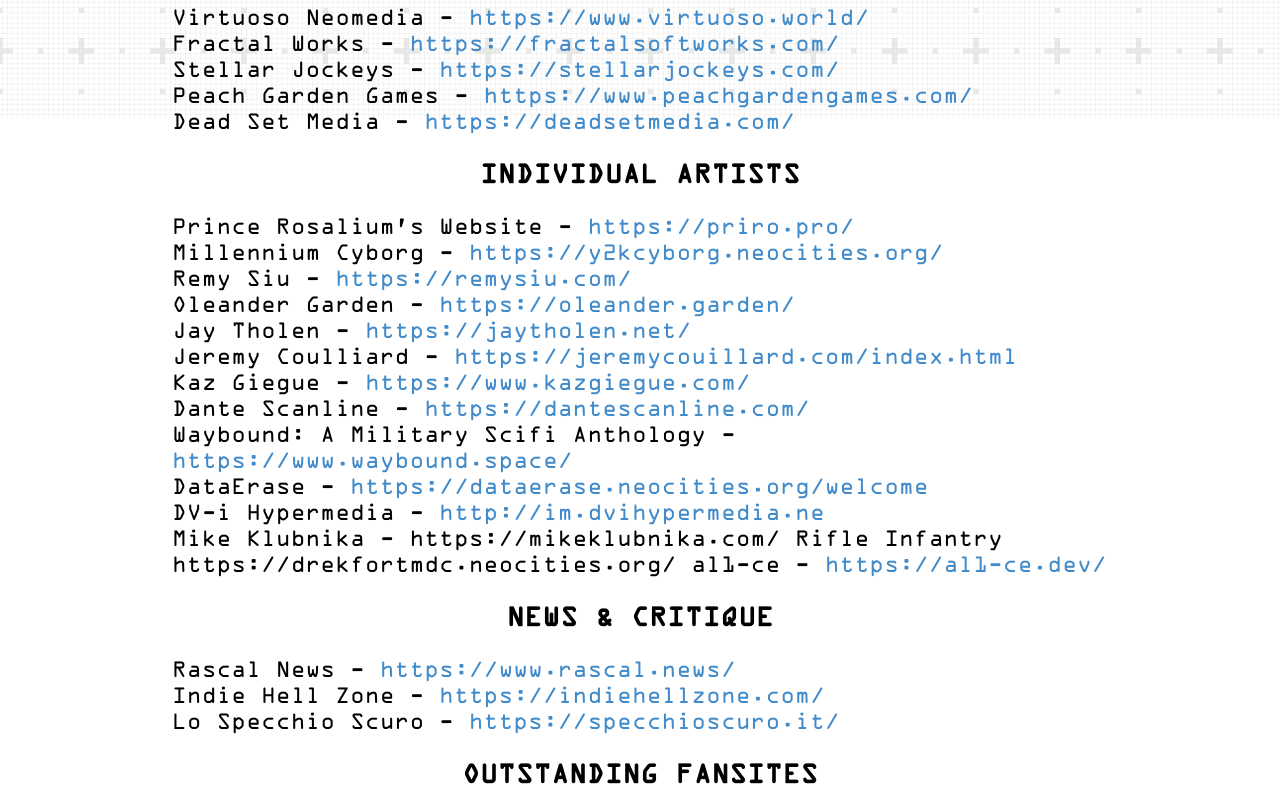
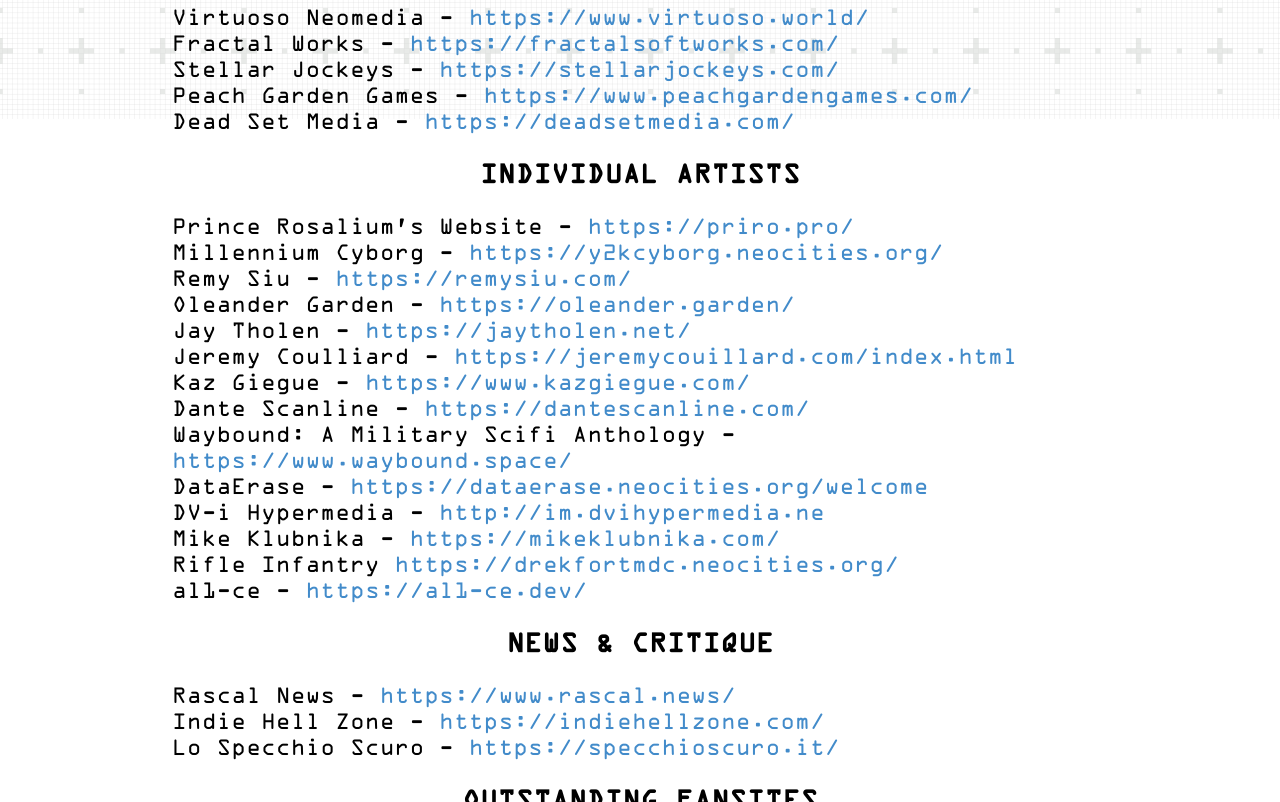
Before and after one commit to al1-ce/sparrows-nest, a plain HTML site: page html/links.html in a window 1280 px wide. Shown: the part 681-1483 px from the top of the page. Drawn offline with nearby package versions, Linux system fonts and the light colour scheme.

Commit message:
Fix link

```diff
--- a/html/links.html
+++ b/html/links.html
@@ -70,8 +70,8 @@
                 Waybound: A Military Scifi Anthology - https://www.waybound.space/ \
                 DataErase - https://dataerase.neocities.org/welcome \
                 DV-i Hypermedia - http://im.dvihypermedia.ne \
-                Mike Klubnika - https://mikeklubnika.com/
-                Rifle Infantry https://drekfortmdc.neocities.org/
+                Mike Klubnika - https://mikeklubnika.com/ \
+                Rifle Infantry https://drekfortmdc.neocities.org/ \
                 al1-ce - https://al1-ce.dev/ <div></div>
 
                 ## **NEWS &amp; CRITIQUE**
```
